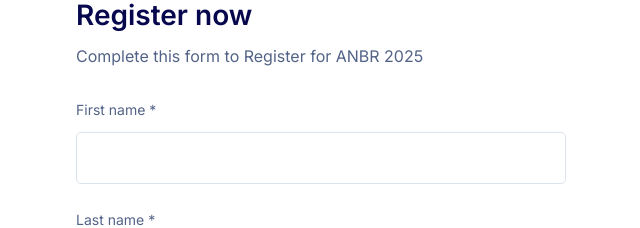
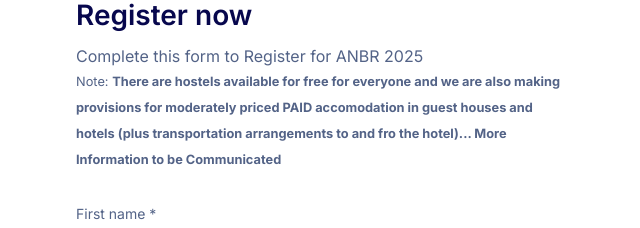
Before and after one commit to kayuse/anbrform, a React (Create React App) app: page / in a window 1280 px wide. Shown: the part 458-686 px from the top of the page, without its empty margins (319-959 px from the left). Built offline with nearby package versions, Linux system fonts and the light colour scheme.

Commit message:
Update Register.js

```diff
--- a/src/Register.js
+++ b/src/Register.js
@@ -94,7 +94,10 @@
           <div class="formbold-form-title">
             <h2 class="">Register now</h2>
             <p>
-              Complete this form to Register for ANBR 2025
+              Complete this form to Register for ANBR 2025 <br />
+              <small>Note: <strong>There are hostels available for free for everyone
+                and we are also making provisions for moderately priced PAID accomodation
+                in guest houses and hotels (plus transportation arrangements to and fro the hotel)... More Information to be Communicated</strong> </small>
             </p>
           </div>
           <div>
@@ -736,7 +739,7 @@
               </div>
             </div>
           </div>
-          <br/>
+          <br />
           <hr />
           <br />
           <div class="formbold-mb-5">
```
Lines whose indentation alone changed are shown as unchanged.
